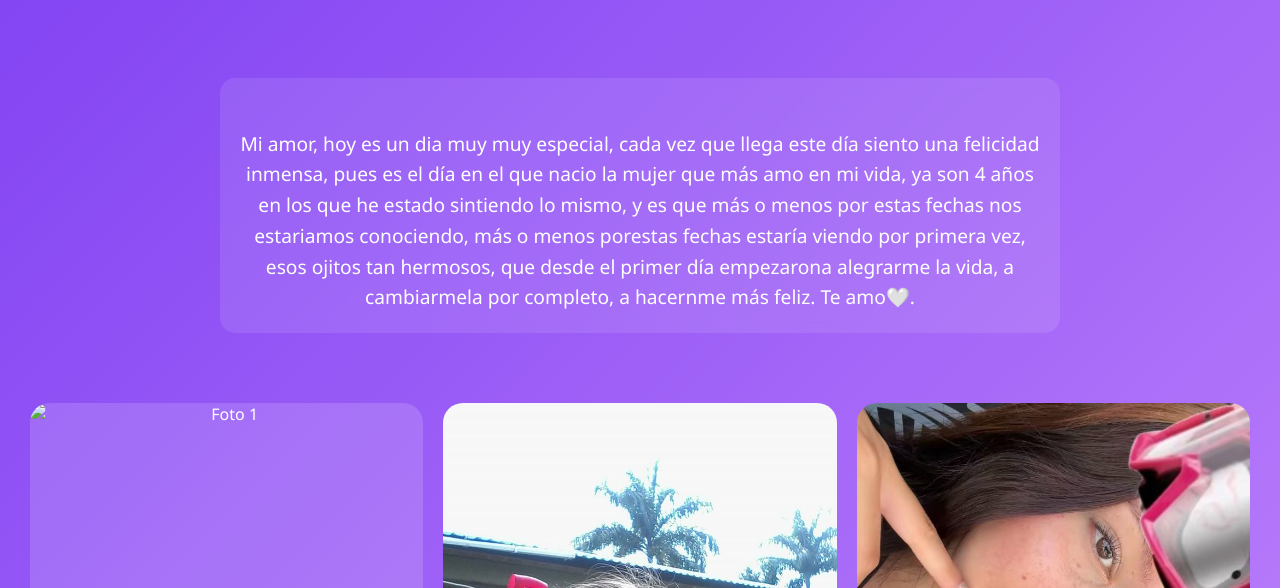
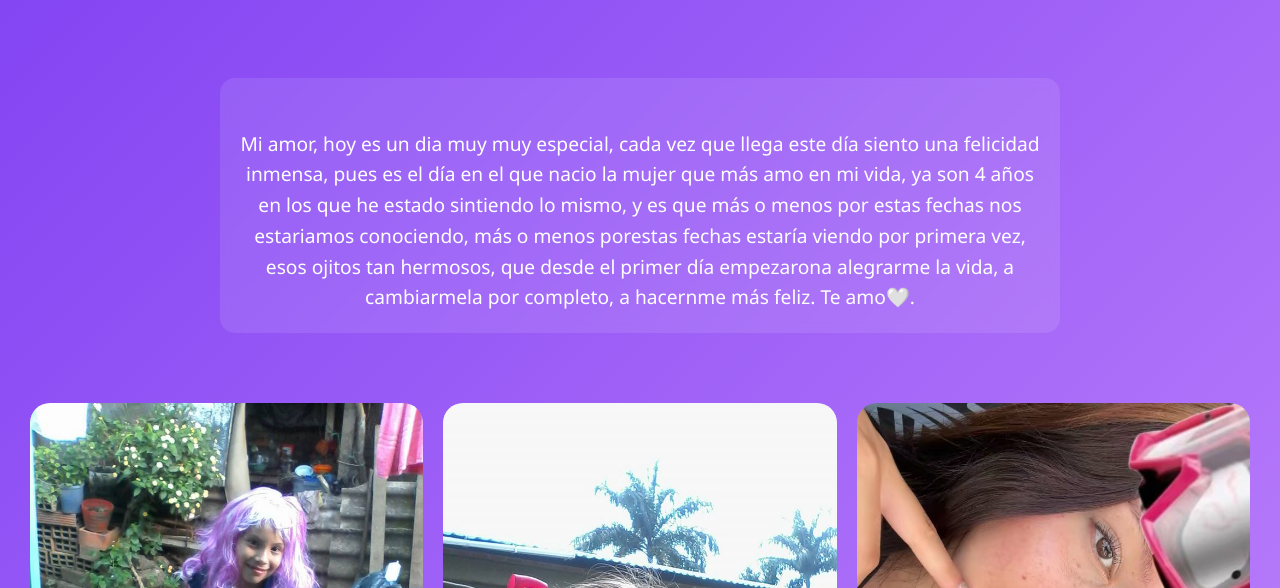
Before and after one commit to andres26-l/claro, a plain HTML site: page index.html in a window 1280 px wide. Shown: the part 212-800 px from the top of the page. Drawn offline with Linux system fonts and the light colour scheme; files whose address does not match are found by name.

Commit message:
Update index.html

```diff
--- a/index.html
+++ b/index.html
@@ -92,7 +92,7 @@
 
   <section class="galeria">
     <div class="foto" onclick="window.location.href='mensaje1.html'">
-      <img src="images/hermosa1.jpg.jpg" alt="Foto 1">
+      <img src="hermosa1.jpg.jpg" alt="Foto 1">
     </div>
 
     <div class="foto" onclick="window.location.href='mensaje2.html'">
```
